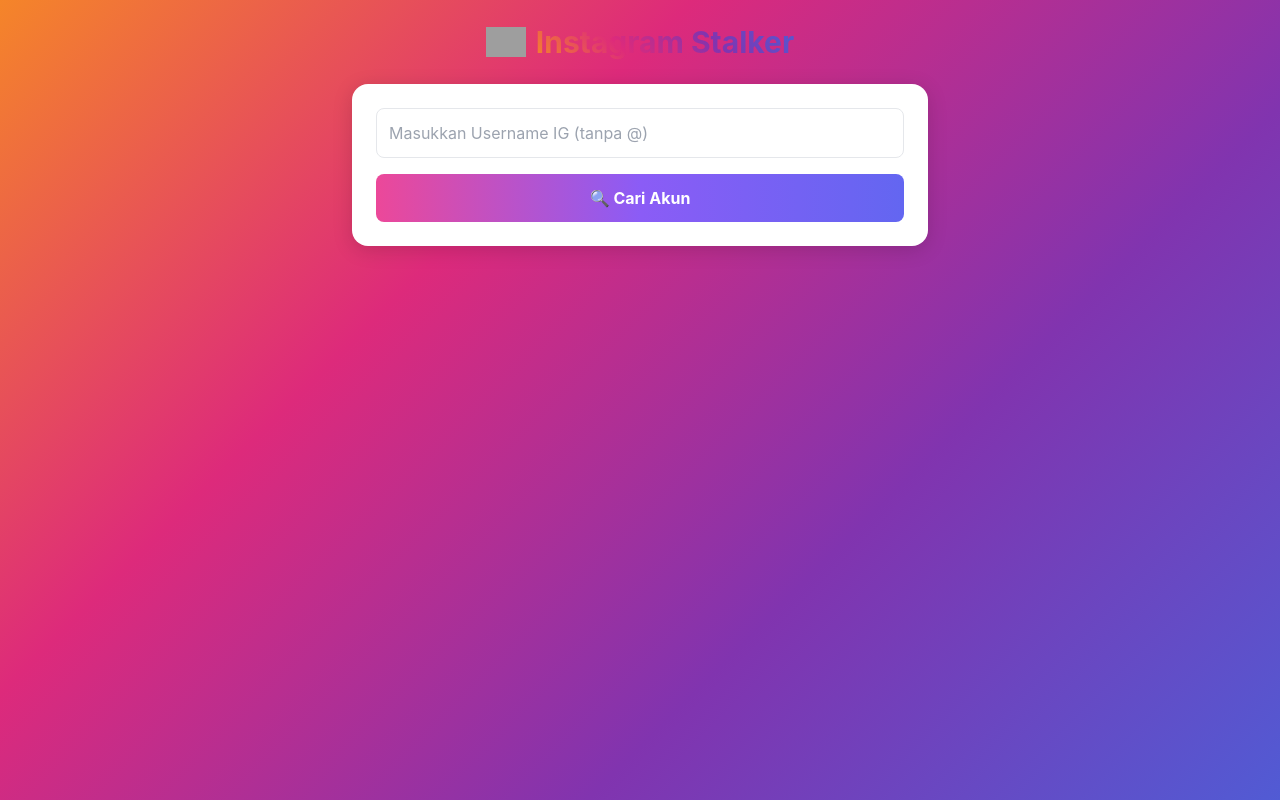
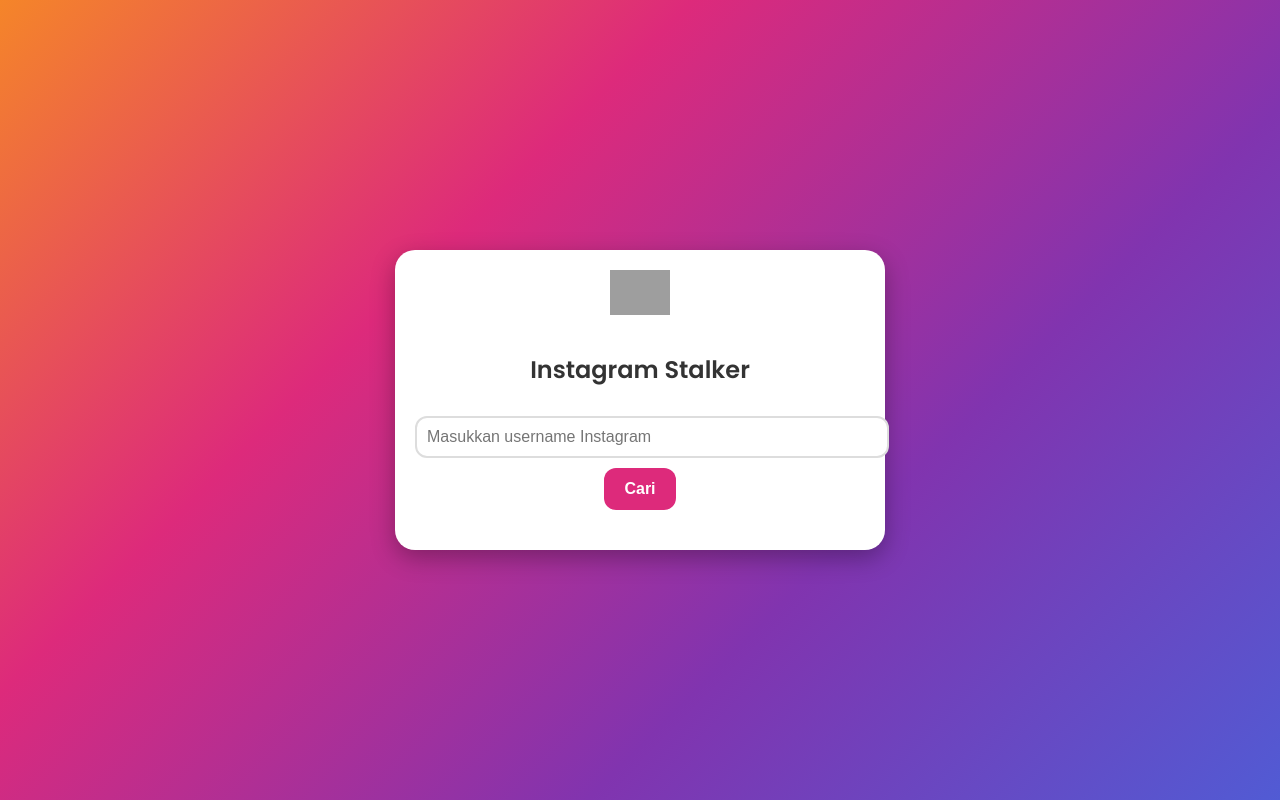
Before and after one commit to wanz-code/igstalk, a plain HTML site: page index.html in a window 1280 px wide. Drawn offline with nearby package versions, Linux system fonts and the light colour scheme; some packages are replaced by stand-ins of ours; grey boxes are pictures that could not be loaded; a script that the page names is missing.

Commit message:
Update index.html

```diff
--- a/index.html
+++ b/index.html
@@ -1,153 +1,155 @@
 <!DOCTYPE html>
 <html lang="en">
-
 <head>
   <meta charset="UTF-8">
   <meta name="viewport" content="width=device-width, initial-scale=1.0">
   <title>Instagram Stalker</title>
-  <link href="https://cdn.jsdelivr.net/npm/tailwindcss@2.2.19/dist/tailwind.min.css" rel="stylesheet">
-  <script src="https://cdn.jsdelivr.net/npm/sweetalert2@11"></script>
+  <link href="https://fonts.googleapis.com/css2?family=Poppins:wght@400;600&display=swap" rel="stylesheet">
   <style>
     body {
+      margin:0;
+      font-family: 'Poppins', sans-serif;
       background: linear-gradient(135deg, #f58529, #dd2a7b, #8134af, #515bd4);
-      min-height: 100vh;
-      font-family: 'Inter', sans-serif;
+      min-height:100vh;
+      display:flex;
+      justify-content:center;
+      align-items:center;
+      flex-direction:column;
+      color:white;
     }
     .card {
-      background: white;
-      border-radius: 1rem;
-      box-shadow: 0 4px 20px rgba(0,0,0,0.15);
-      padding: 1.5rem;
+      background:#fff;
+      color:#333;
+      border-radius:20px;
+      padding:20px;
+      width:90%;
+      max-width:450px;
+      box-shadow:0 8px 25px rgba(0,0,0,0.3);
+      text-align:center;
+      position:relative;
+      animation: fadeIn 0.8s ease-in-out;
     }
-    .insta-logo {
-      width: 40px;
-      margin-right: 10px;
+    @keyframes fadeIn {
+      from {opacity:0; transform:scale(0.9);}
+      to {opacity:1; transform:scale(1);}
     }
-    .gradient-text {
-      background: linear-gradient(45deg, #f58529, #dd2a7b, #8134af, #515bd4);
-      -webkit-background-clip: text;
-      -webkit-text-fill-color: transparent;
+    .logo {
+      width:60px;
+      margin-bottom:10px;
+    }
+    input {
+      width:100%;
+      padding:10px;
+      border:2px solid #ddd;
+      border-radius:12px;
+      margin:10px 0;
+      font-size:16px;
+    }
+    button {
+      background:#dd2a7b;
+      color:white;
+      border:none;
+      padding:12px 20px;
+      border-radius:12px;
+      font-size:16px;
+      font-weight:600;
+      cursor:pointer;
+      transition:0.3s;
+    }
+    button:hover { background:#f58529; }
+    .result {
+      margin-top:20px;
+      text-align:left;
+    }
+    .popup {
+      position: fixed;
+      top: 0; left: 0;
+      width: 100%; height: 100%;
+      background: rgba(0,0,0,0.6);
+      display: flex;
+      justify-content: center;
+      align-items: center;
+      visibility: hidden;
+      opacity: 0;
+      transition: 0.3s;
+    }
+    .popup.active {
+      visibility: visible;
+      opacity: 1;
+    }
+    .popup-content {
+      background: #fff;
+      color:#333;
+      padding: 20px;
+      border-radius: 15px;
+      text-align: center;
+      max-width: 300px;
+      animation: pop 0.4s ease-in-out;
+    }
+    @keyframes pop {
+      from {transform:scale(0.7);}
+      to {transform:scale(1);}
     }
   </style>
 </head>
-
-<body class="flex flex-col items-center p-6">
-
-  <!-- Header -->
-  <div class="flex items-center mb-6">
-    <img src="https://upload.wikimedia.org/wikipedia/commons/a/a5/Instagram_icon.png" class="insta-logo" alt="Instagram">
-    <h1 class="text-3xl font-bold gradient-text">Instagram Stalker</h1>
+<body>
+  <div class="card">
+    <img src="https://upload.wikimedia.org/wikipedia/commons/a/a5/Instagram_icon.png" class="logo" alt="Instagram">
+    <h2>Instagram Stalker</h2>
+    <input id="username" type="text" placeholder="Masukkan username Instagram">
+    <button onclick="stalk()">Cari</button>
+    <div class="result" id="result"></div>
   </div>
 
-  <!-- Input Card -->
-  <div class="card w-full max-w-xl mb-6 text-center">
-    <input id="usernameInput" type="text" placeholder="Masukkan Username IG (tanpa @)"
-      class="w-full border p-3 rounded-lg mb-4 focus:outline-none focus:ring-2 focus:ring-pink-400">
-    <button onclick="stalkUser()"
-      class="w-full bg-gradient-to-r from-pink-500 via-purple-500 to-indigo-500 text-white font-bold py-3 rounded-lg hover:opacity-90 transition">
-      🔍 Cari Akun
-    </button>
+  <div class="popup" id="popup">
+    <div class="popup-content" id="popupContent"></div>
   </div>
 
-  <!-- Result -->
-  <div id="result" class="w-full max-w-2xl"></div>
-
   <script>
-    async function stalkUser() {
-      const username = document.getElementById("usernameInput").value.trim();
+    async function stalk() {
+      const username = document.getElementById('username').value.trim()
+      const resultDiv = document.getElementById('result')
       if (!username) {
-        Swal.fire("⚠️ Oops", "Masukkan username terlebih dahulu!", "warning");
-        return;
+        showPopup("⚠️ Masukkan username dulu bro")
+        return
       }
 
-      Swal.fire({
-        title: "Sedang mencari...",
-        text: "Tunggu sebentar ya",
-        allowOutsideClick: false,
-        didOpen: () => Swal.showLoading()
-      });
-
       try {
-        const res = await fetch(`https://fastrestapis.fasturl.cloud/stalk/instagram?username=${username}`);
-        const data = await res.json();
-
-        Swal.close();
+        const res = await fetch(`https://fastrestapis.fasturl.cloud/stalk/instagram?username=${username}`)
+        if (!res.ok) throw new Error("Gagal fetch API")
+        const data = await res.json()
 
         if (data.status !== 200) {
-          Swal.fire("❌ Gagal", "Username tidak ditemukan!", "error");
-          return;
+          showPopup("❌ Username tidak ditemukan")
+          return
         }
 
-        const user = data.result;
-        document.getElementById("result").innerHTML = `
-          <div class="card mb-6">
-            <h2 class="text-2xl font-bold gradient-text mb-2">@${user.name}</h2>
-            <p class="text-gray-700 mb-4 whitespace-pre-line">${user.description || '-'}</p>
-            <div class="grid grid-cols-2 sm:grid-cols-3 gap-4 text-center">
-              <div>
-                <p class="font-bold text-lg">${user.followers}</p>
-                <p class="text-gray-500">Followers</p>
-              </div>
-              <div>
-                <p class="font-bold text-lg">${user.uploads}</p>
-                <p class="text-gray-500">Posts</p>
-              </div>
-              <div>
-                <p class="font-bold text-lg">${user.engagementRate}</p>
-                <p class="text-gray-500">Engagement</p>
-              </div>
-            </div>
-          </div>
-
-          <div class="card mb-6">
-            <h3 class="text-xl font-semibold mb-3">📊 Statistik</h3>
-            <ul class="text-gray-700 space-y-1">
-              <li><b>Aktivitas Rata-rata:</b> ${user.averageActivity}</li>
-              <li><b>Post / Hari:</b> ${user.postsPerDay}</li>
-              <li><b>Post / Minggu:</b> ${user.postsPerWeek}</li>
-              <li><b>Post / Bulan:</b> ${user.postsPerMonth}</li>
-              <li><b>Jumlah Post:</b> ${user.amountOfPosts}</li>
-              <li><b>Waktu Populer:</b> ${user.mostPopularPostTime}</li>
-            </ul>
-          </div>
-
-          <div class="card mb-6">
-            <h3 class="text-xl font-semibold mb-3">🏷️ Hashtags</h3>
-            <div class="flex flex-wrap gap-2">
-              ${(user.hashtags || []).map(tag =>
-                `<span class="px-3 py-1 bg-gradient-to-r from-purple-500 to-pink-500 text-white rounded-full text-sm">${tag}</span>`
-              ).join('')}
-            </div>
-          </div>
-
-          <div class="card mb-6">
-            <h3 class="text-xl font-semibold mb-3">🔥 Postingan Paling Disukai</h3>
-            ${(user.mostLikedPosts || []).map(post => `
-              <div class="mb-3 p-3 border rounded-lg">
-                <p>❤️ Likes: ${post.likes} | 💬 Komentar: ${post.comments}</p>
-                <a href="${post.link}" target="_blank"
-                  class="text-indigo-600 underline">Lihat Postingan</a>
-              </div>
-            `).join('')}
-          </div>
-
-          <div class="card mb-6">
-            <h3 class="text-xl font-semibold mb-3">💬 Postingan Paling Banyak Komentar</h3>
-            ${(user.mostCommentedPosts || []).map(post => `
-              <div class="mb-3 p-3 border rounded-lg">
-                <p>❤️ Likes: ${post.likes} | 💬 Komentar: ${post.comments}</p>
-                <a href="${post.link}" target="_blank"
-                  class="text-indigo-600 underline">Lihat Postingan</a>
-              </div>
-            `).join('')}
-          </div>
-        `;
+        const r = data.result
+        resultDiv.innerHTML = `
+          <h3>@${r.name}</h3>
+          <p>${r.description || 'Tidak ada bio'}</p>
+          <p><b>Followers:</b> ${r.followers}</p>
+          <p><b>Uploads:</b> ${r.uploads}</p>
+          <p><b>Engagement Rate:</b> ${r.engagementRate}</p>
+          <p><b>Post per Hari:</b> ${r.postsPerDay}</p>
+          <p><b>Post per Minggu:</b> ${r.postsPerWeek}</p>
+          <p><b>Post per Bulan:</b> ${r.postsPerMonth}</p>
+          <p><b>Most Popular Time:</b> ${r.mostPopularPostTime}</p>
+          <p><b>Hashtags:</b> ${r.hashtags.join(', ')}</p>
+          <p><b>Most Liked Post:</b> <a href="${r.mostLikedPosts[0]?.link}" target="_blank">Klik Disini</a> ❤️ ${r.mostLikedPosts[0]?.likes}</p>
+        `
       } catch (err) {
-        Swal.close();
-        Swal.fire("⚠️ Error", "Terjadi kesalahan koneksi!", "error");
+        showPopup("🚨 Terjadi kesalahan koneksi")
       }
     }
+
+    function showPopup(message) {
+      const popup = document.getElementById('popup')
+      const content = document.getElementById('popupContent')
+      content.innerHTML = message
+      popup.classList.add('active')
+      popup.onclick = () => popup.classList.remove('active')
+    }
   </script>
-
 </body>
 </html>
```
